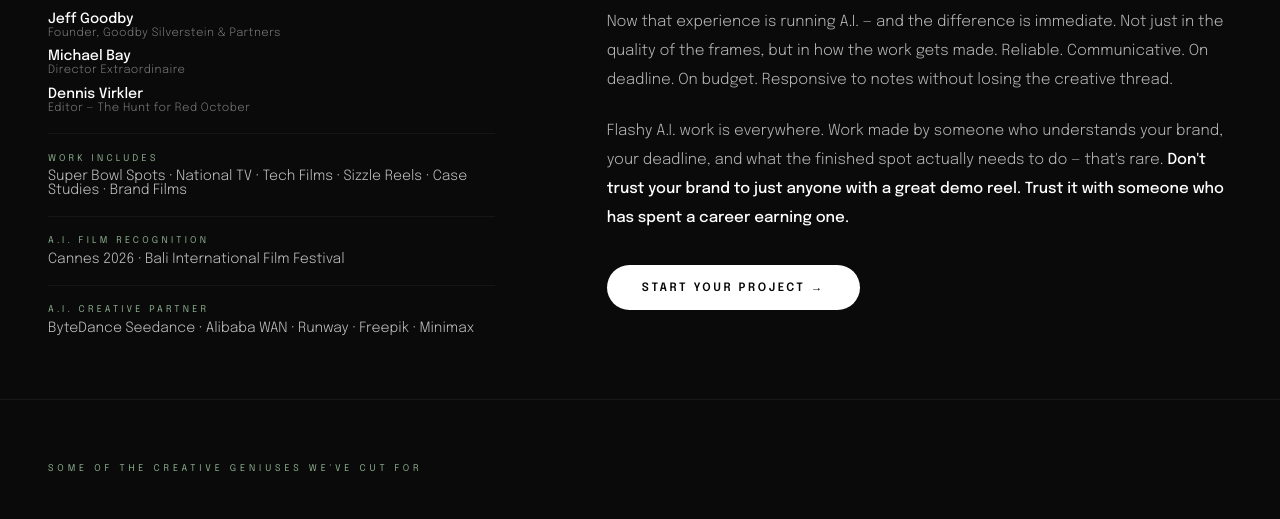
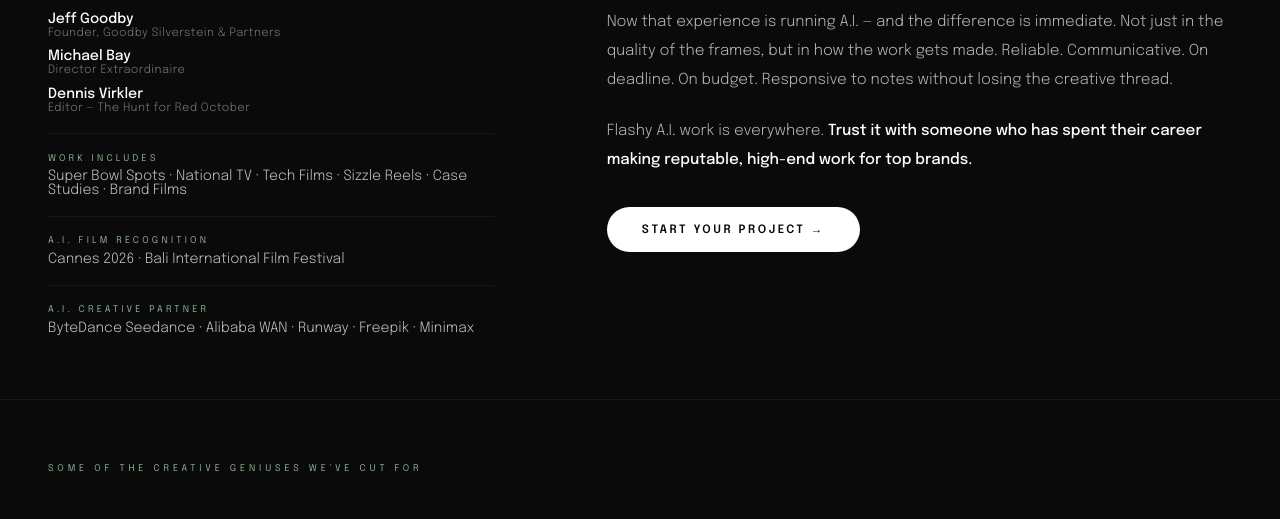
Before and after one commit to AiAuteurs/matassa-agency, a website: page index.html in a window 1280 px wide. Shown: the part 3801-4320 px from the top of the page. Drawn offline with Linux system fonts and the light colour scheme; a web font is replaced by a local one.

Commit message:
Update index.html

```diff
--- a/index.html
+++ b/index.html
@@ -634,7 +634,7 @@
       <p style="font-size:1.1rem; line-height:1.9; font-weight:300; color:rgba(255,255,255,0.85); margin-bottom:1.5rem;"><strong style="color:#ffffff; font-weight:500;">There is no shortcut to this.</strong></p>
       <p style="font-size:0.95rem; line-height:1.9; font-weight:300; color:rgba(255,255,255,0.7); margin-bottom:1.4rem;">Michael Matassa has been in the edit suite on national TV spots, Super Bowl campaigns, tech mini-docs, sizzle reels, case studies — everything under the video sun. That breadth doesn't come from a course or a tutorial. It comes from working alongside some of the sharpest creative minds in the business. Jeff Goodby. Michael Bay. Dennis Virkler. Hundreds of briefs, deadlines, and client conversations that taught him what great work actually requires.</p>
       <p style="font-size:0.95rem; line-height:1.9; font-weight:300; color:rgba(255,255,255,0.7); margin-bottom:1.4rem;">Now that experience is running A.I. — and the difference is immediate. Not just in the quality of the frames, but in how the work gets made. Reliable. Communicative. On deadline. On budget. Responsive to notes without losing the creative thread.</p>
-      <p style="font-size:0.95rem; line-height:1.9; font-weight:300; color:rgba(255,255,255,0.7); margin-bottom:2rem;">Flashy A.I. work is everywhere. Work made by someone who understands your brand, your deadline, and what the finished spot actually needs to do — that's rare. <strong style="color:#ffffff; font-weight:500;">Don't trust your brand to just anyone with a great demo reel. Trust it with someone who has spent a career earning one.</strong></p>
+      <p style="font-size:0.95rem; line-height:1.9; font-weight:300; color:rgba(255,255,255,0.7); margin-bottom:2rem;">Flashy A.I. work is everywhere. <strong style="color:#ffffff; font-weight:500;">Trust it with someone who has spent their career making reputable, high-end work for top brands.</strong></p>
       <a href="#contact" style="font-size:0.72rem; font-weight:600; letter-spacing:0.22em; text-transform:uppercase; color:#080808; background:#ffffff; padding:1rem 2.2rem; text-decoration:none; display:inline-block; transition:background 0.2s; border-radius:999px;">Start Your Project →</a>
     </div>
   </div>
```
